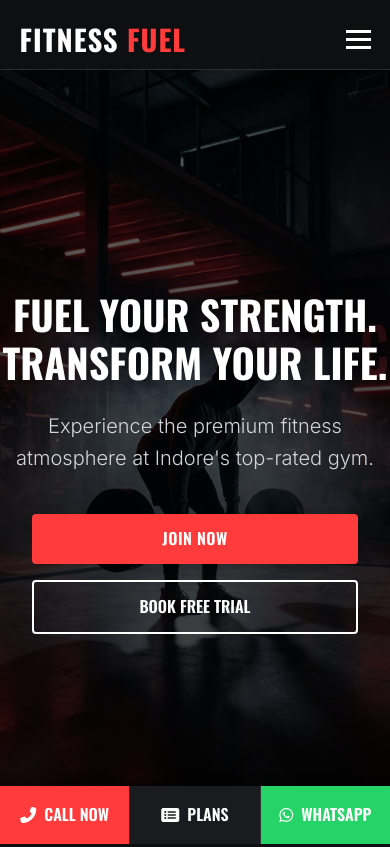
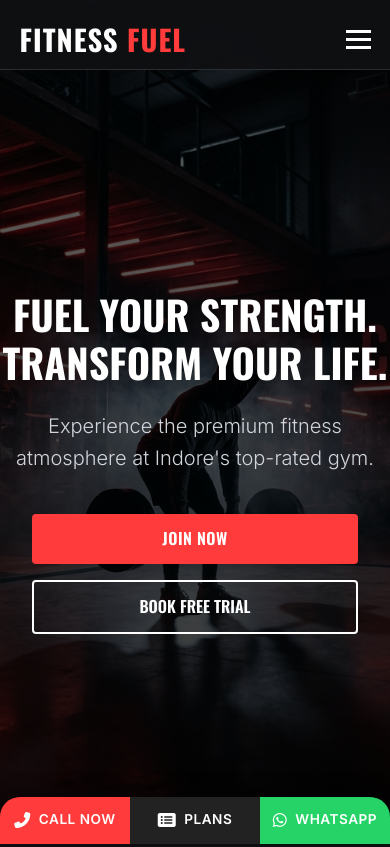
Before and after one commit to Ratnawat-01/fulefittnessgym, a plain HTML site: page index.html in a window 390 px wide. Shown: the top 847 px of the page. Drawn offline with nearby package versions, Linux system fonts and the light colour scheme.

Commit message:
commit 6

```diff
--- a/style.css
+++ b/style.css
@@ -596,8 +596,16 @@ footer {
     left: 0;
     width: 100%;
     z-index: 1000;
-    box-shadow: 0 -2px 10px rgba(0, 0, 0, 0.3);
+    box-shadow: 0 -4px 20px rgba(0, 0, 0, 0.4);
     transition: transform 0.3s ease-in-out;
+    background-color: var(--bg-card);
+    /* Fallback */
+    border-radius: 20px 20px 0 0;
+    /* Curved edges */
+    overflow: hidden;
+    /* Clip buttons to curve */
+    padding-bottom: env(safe-area-inset-bottom);
+    /* iPhone safe area */
 }
 
 .mobile-bottom-cta.hidden {
@@ -610,11 +618,21 @@ footer {
     justify-content: center;
     align-items: center;
     gap: 0.5rem;
-    padding: 1rem;
+    padding: 0.8rem 0;
+    /* Reduced padding for slim look */
     color: white;
     font-weight: 600;
-    font-family: var(--font-heading);
+    font-family: var(--font-body);
+    /* Cleaner sans-serif font */
     text-transform: uppercase;
+    font-size: 0.85rem;
+    /* Smaller, sharper text */
+    letter-spacing: 0.5px;
+    border: none;
+    /* remove borders */
+}
+
+.cta-btn i {
     font-size: 1rem;
 }
 
@@ -622,17 +640,11 @@ footer {
     background-color: var(--accent);
 }
 
-.cta-bluetooth {
-    /* Fallback or unused */
-    background-color: #333;
-}
-
 .cta-whatsapp {
     background-color: #25D366;
 }
 
-
-/* WhatsApp Button */
+/* WhatsApp Button (Main Contact Section) */
 .btn-whatsapp {
     background-color: #25D366;
     color: white;
@@ -654,10 +666,8 @@ footer {
 }
 
 .cta-plans {
-    background-color: var(--bg-card);
-    /* Distinct from call/whatsapp */
-    border-left: 1px solid rgba(255, 255, 255, 0.1);
-    border-right: 1px solid rgba(255, 255, 255, 0.1);
+    background-color: #222;
+    /* Dark elegant middle button */
 }
 
 /* Animations */
```
